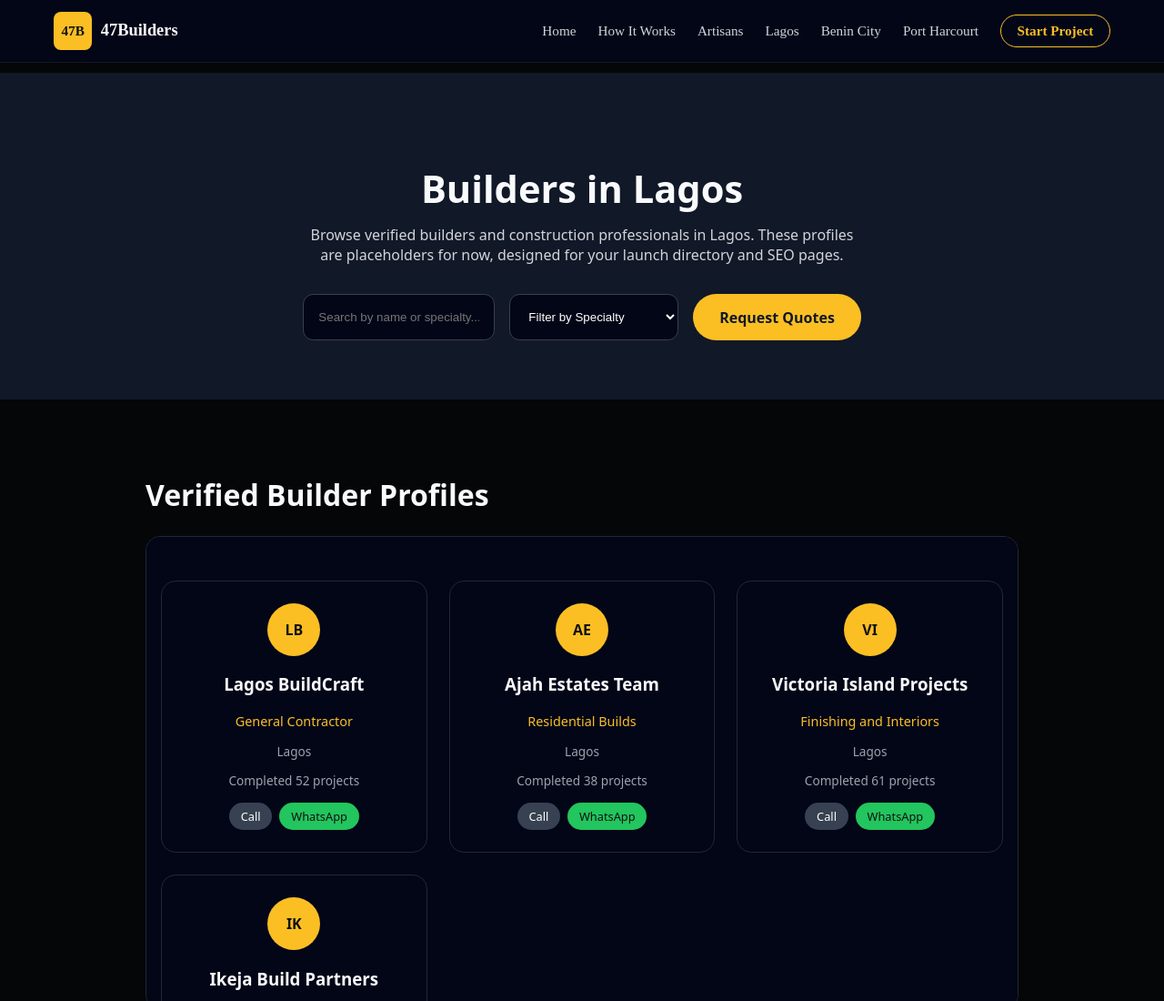
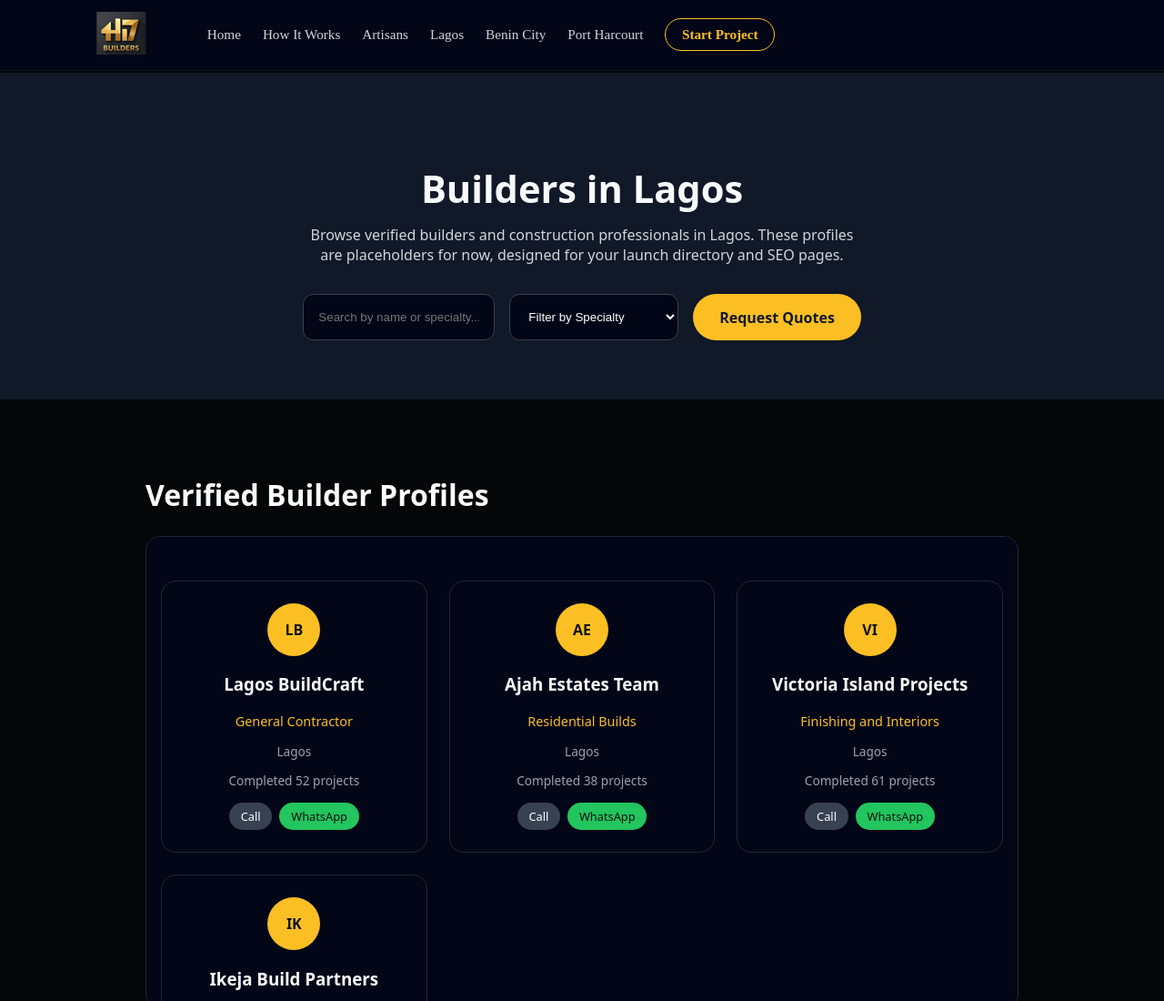
Before and after one commit to avalstech/production47builders, a plain HTML site: page builders-lagos.html in a window 1280 px wide. Shown: the top 1100 px of the page at 91% size. Drawn offline with Linux system fonts and the light colour scheme.

Commit message:
Replace logo placeholder with image link

```diff
--- a/builders-lagos.html
+++ b/builders-lagos.html
@@ -25,8 +25,8 @@
   <header class="navbar">
     <div class="nav-container">
       <div class="nav-left">
-        <div class="logo-placeholder">47B</div>
-        <span class="brand-name">47Builders</span>
+       <div class="logo <a href="index.html">
+                <img src="logo47builders.png" alt="47builders">
       </div>
 
       <nav class="nav-links" id="navLinks">
```
